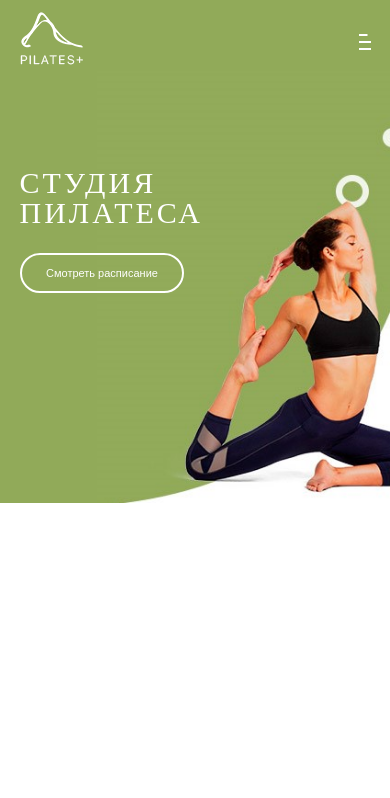
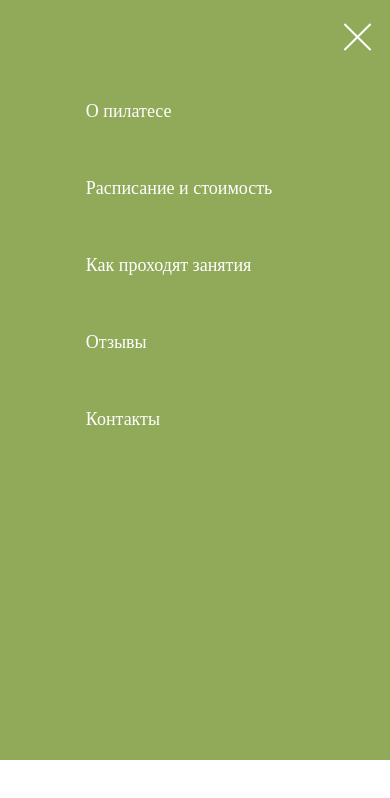
Before and after one commit to ElizavetaRogacheva/Pilates, a website: page app/index.html in a window 390 px wide. Both pictures are taken after a click on the button "Открыть главное меню". Drawn offline with nearby package versions, Linux system fonts and the light colour scheme; files that its build step writes are made by us from their sources.

Commit message:
menu close btn mobile

```diff
--- a/app/css/header.scss
+++ b/app/css/header.scss
@@ -27,7 +27,6 @@
     background-color: #91aa59;
 }
 .main-nav__list {
-    position: relative;
     padding-top: rem(90px);
     padding-left: 22%;
 }
@@ -46,14 +45,14 @@
 
 .main-nav__close-btn {
     position: absolute;
-    width: rem(27px);
-    height: rem(27px);
+    z-index: 3;
+    cursor: pointer;
     border: none;
     font-size: 0;
     top: rem(24px);
     right: 5%;
     background-color: transparent;
-    cursor: pointer;
+    padding: rem(13px);
 
     &::before {
         content: '';
@@ -117,6 +116,7 @@
     color: #ffffff;
     cursor: pointer;
 
+
     @include phones {
         font-size: rem(11px);
         line-height: rem(11px);
--- a/app/index.html
+++ b/app/index.html
@@ -30,5 +30,6 @@
             <button class="main-header__btn">Смотреть расписание</button>
         </div>
     </header>
+    <script src="js/main-nav.js"></script>
 </body>
 </html>
--- a/app/js/main-nav.js
+++ b/app/js/main-nav.js
@@ -0,0 +1,13 @@
+var menuBtn = document.querySelector('.main-nav__btn');
+var menuBlock = document.querySelector('.main-nav');
+var menuClose = document.querySelector('.main-nav__close-btn');
+
+menuBtn.addEventListener('click', function(evt) {
+    evt.preventDefault();
+    menuBlock.classList.remove('hidden');
+})
+
+menuClose.addEventListener('click', function(evt) {
+    evt.preventDefault();
+    menuBlock.classList.add('hidden');
+})
```
